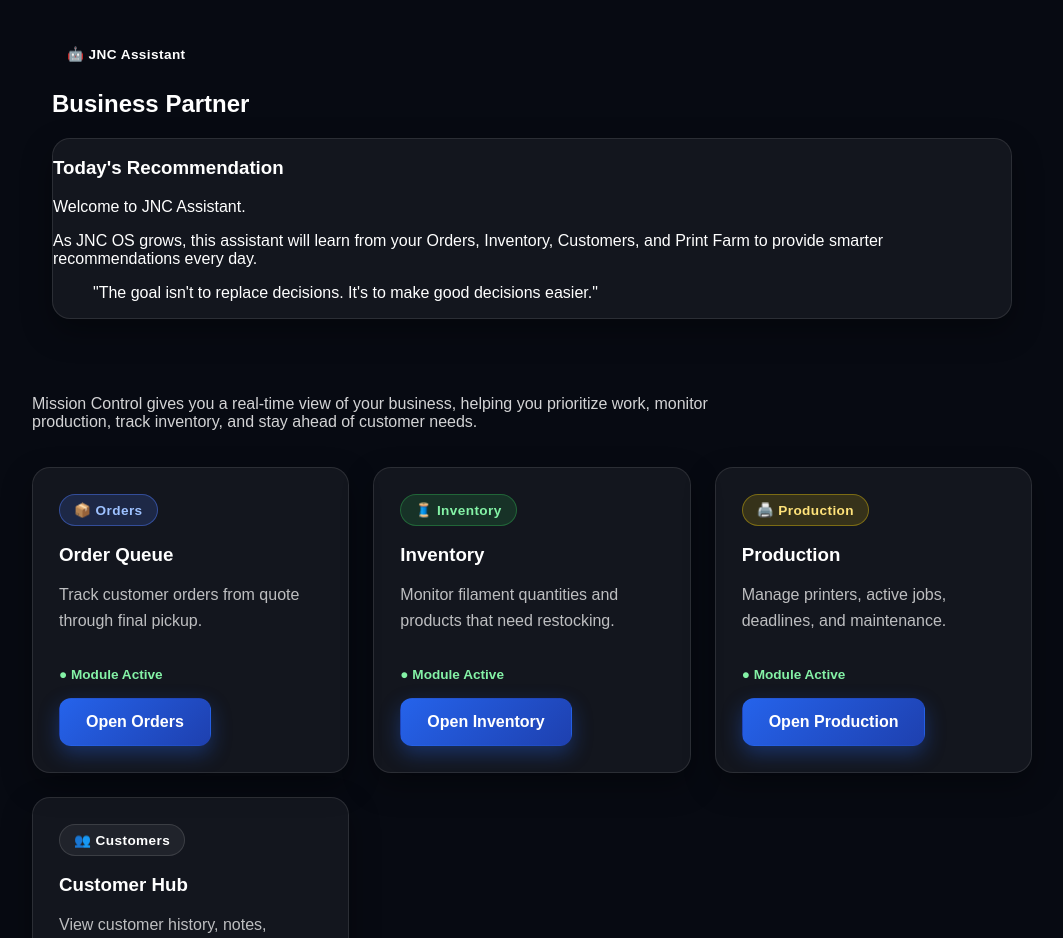
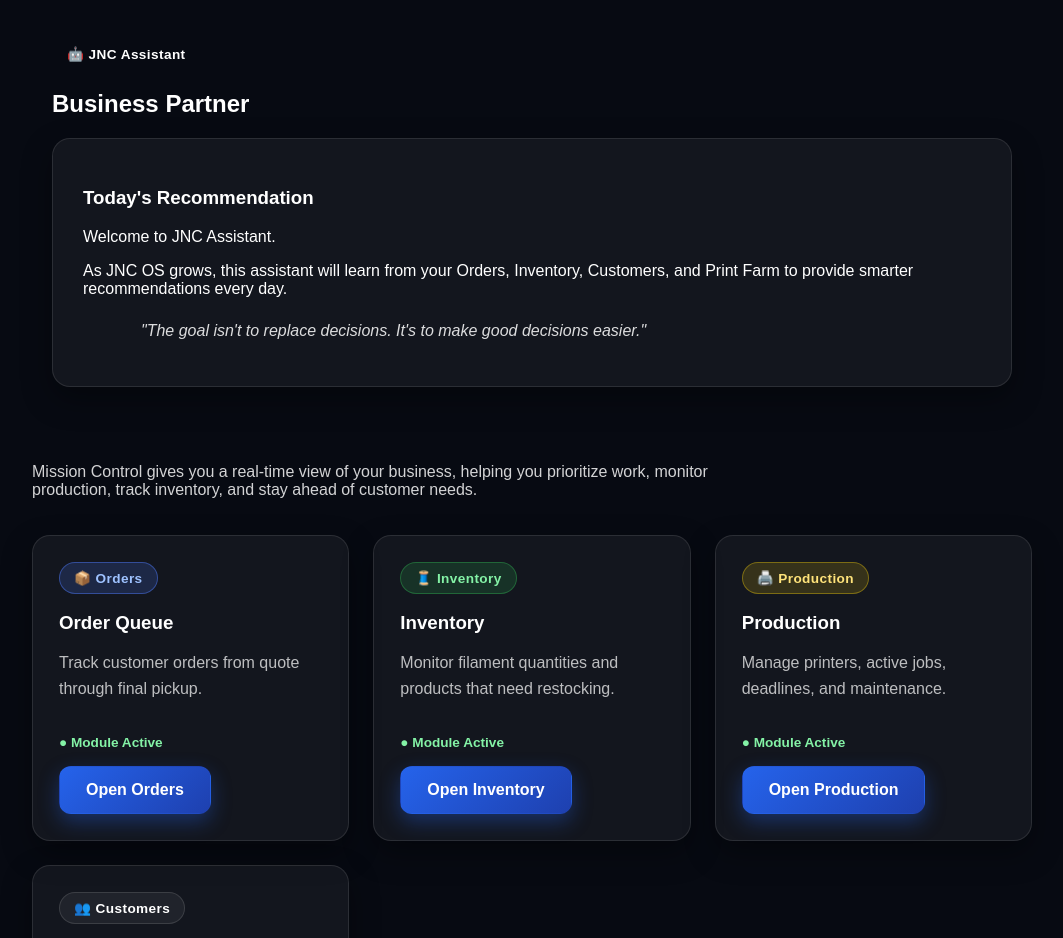
Before and after one commit to jnc3designs/jnc3designs-website, a Next.js app in the folder jnc3designs-premium/: page /operations in a window 1280 px wide. Shown: the part 1400-2338 px from the top of the page, without its empty margins (108-1171 px from the left). Built offline with nearby package versions, Linux system fonts and the light colour scheme.

Commit message:
Add styles for assistant card in globals.css
Added styles for the assistant card and blockquote.

```diff
--- a/jnc3designs-premium/app/globals.css
+++ b/jnc3designs-premium/app/globals.css
@@ -1997,3 +1997,26 @@ font-size:120px;
   width: 100%;
   justify-content: center;
 }
+/* =====================================================
+   JNC Assistant
+===================================================== */
+
+.assistant-card{
+
+    padding:30px;
+
+}
+
+.assistant-card blockquote{
+
+    margin-top:24px;
+
+    padding-left:18px;
+
+    border-left:4px solid var(--jnc-accent);
+
+    font-style:italic;
+
+    opacity:.85;
+
+}
```
